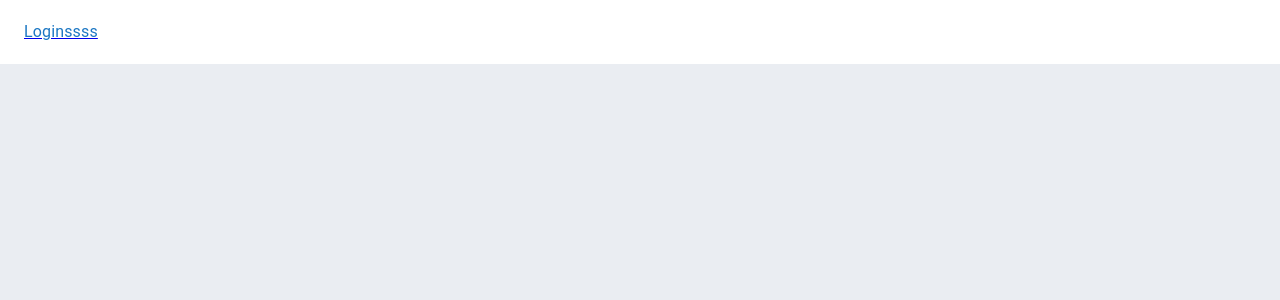
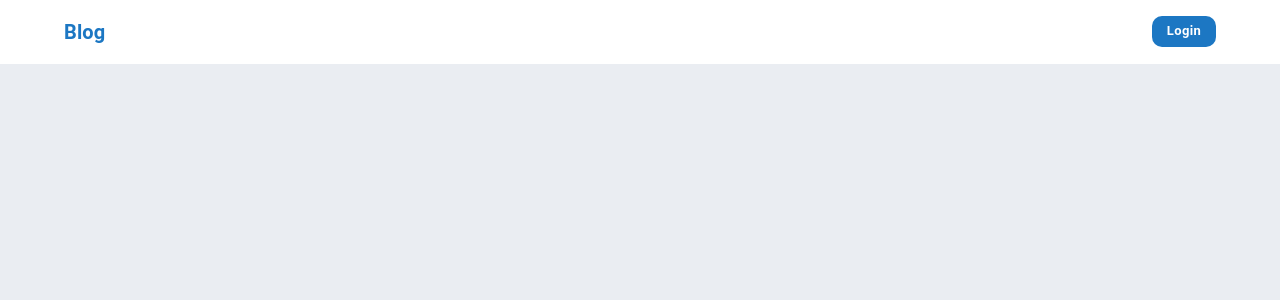
Before and after one commit to rocheredes/next-blog, a Next.js app: page / in a window 1280 px wide. Shown: the top 300 px of the page. Built offline with nearby package versions, Linux system fonts and the light colour scheme.

Commit message:
Set container to center elements

```diff
--- a/components/ui/Navbar.js
+++ b/components/ui/Navbar.js
@@ -1,6 +1,6 @@
-import {AppBar, Link, Toolbar} from "@mui/material";
+import React, {useState} from "react";
 import NextLink from 'next/link'
-import {useState} from "react";
+import {AppBar, Box, Button, Container, Link, Toolbar, Typography} from "@mui/material";
 
 export const Navbar = () => {
 
@@ -9,12 +9,27 @@ export const Navbar = () => {
     return (
         <AppBar>
             <Toolbar>
-                <NextLink href='auth/login' passHref>
-                    <Link component={'span'}>
-                        Loginssss
-                    </Link>
+                <Container style={{display:"flex"}}>
+                    <NextLink href="/" passHref className="underline-none">
+                        <Link component='div' sx={{display: 'flex', alignItems: 'baseline'}}>
+                            <Typography variant="h6" fontWeight="700">Blog</Typography>
 
-                </NextLink>
+                        </Link>
+                    </NextLink>
+
+                    <Box flex={1}/>
+
+                    <Box>
+                        <NextLink href={'/auth/login'} passHref>
+                            <Link component={"span"}>
+                                <Button size='small' sx={{borderRadius:'10px', fontWeight:700}}>Login</Button>
+                            </Link>
+                        </NextLink>
+                    </Box>
+
+                </Container>
+
+
             </Toolbar>
         </AppBar>
     )
--- a/styles/globals.css
+++ b/styles/globals.css
@@ -20,5 +20,5 @@
 }
 
 .underline-none{
-  text-underline: none;
+  text-decoration: none;
 }
```
